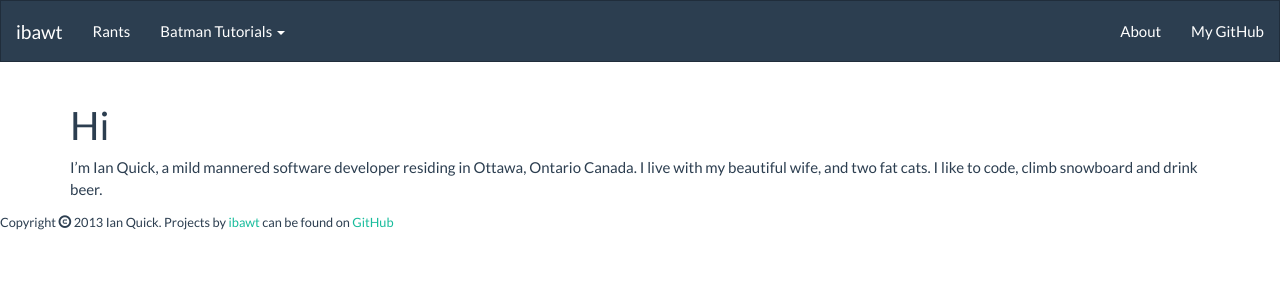
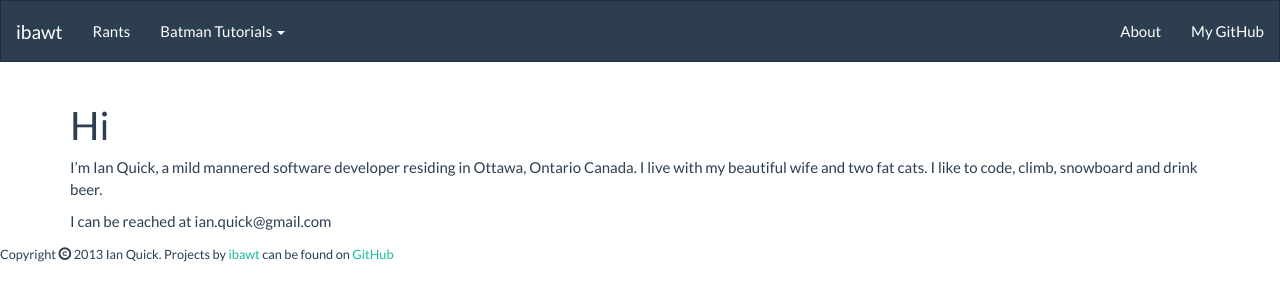
Before and after one commit to ibawt/ibawt.github.io, a Jekyll site: the page built from about/index.md, in a window 1280 px wide. Shown: the top 301 px of the page. Built offline with Jekyll 4.4.1, drawn with Linux system fonts in a browser that asks for light colours; nearby versions of some CDN libraries; Markdown is read by kramdown in place of the engine named in the settings.

Commit message:
about page

```diff
--- a/about/index.md
+++ b/about/index.md
@@ -5,4 +5,6 @@ layout: default
 # Hi
 
 I'm Ian Quick, a mild mannered software developer residing in Ottawa, Ontario Canada.
-I live with my beautiful wife, and two fat cats.  I like to code, climb snowboard and drink beer.
+I live with my beautiful wife and two fat cats.  I like to code, climb, snowboard and drink beer.
+
+I can be reached at ian.quick@gmail.com
```
